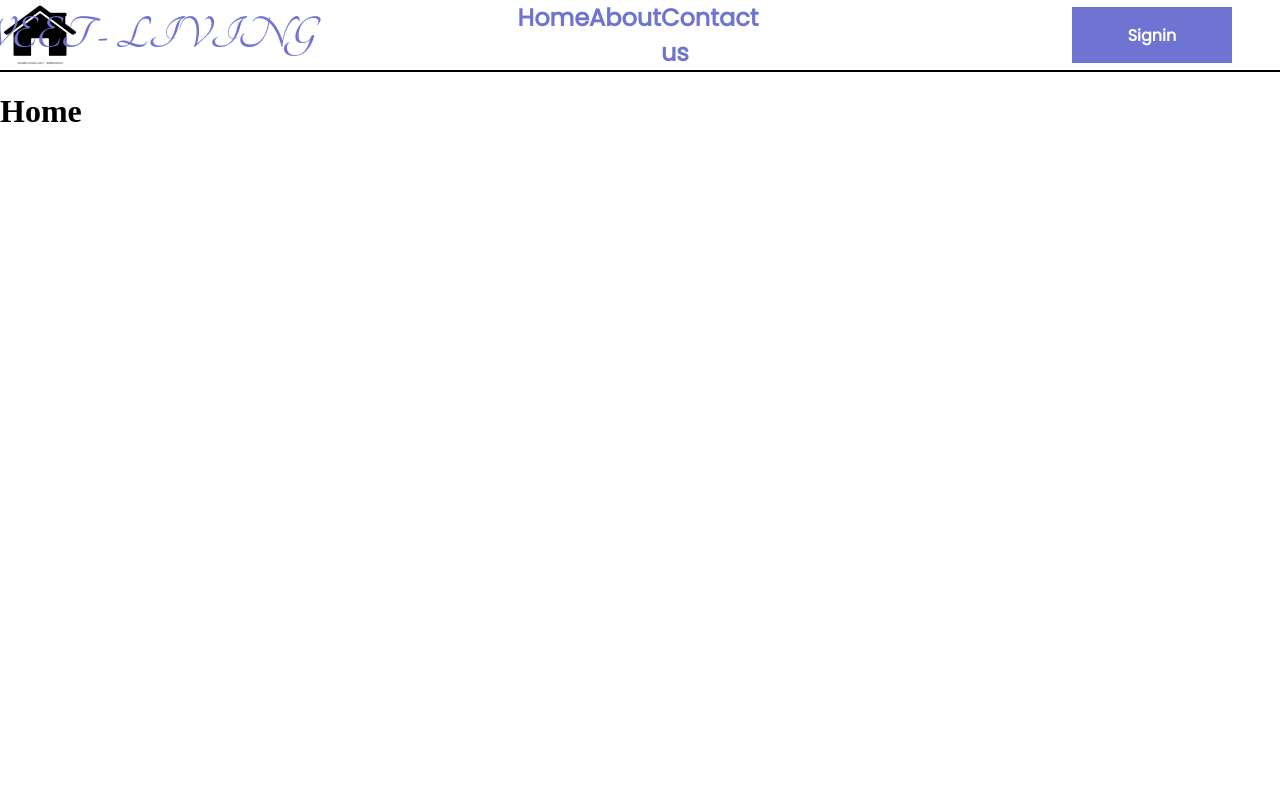
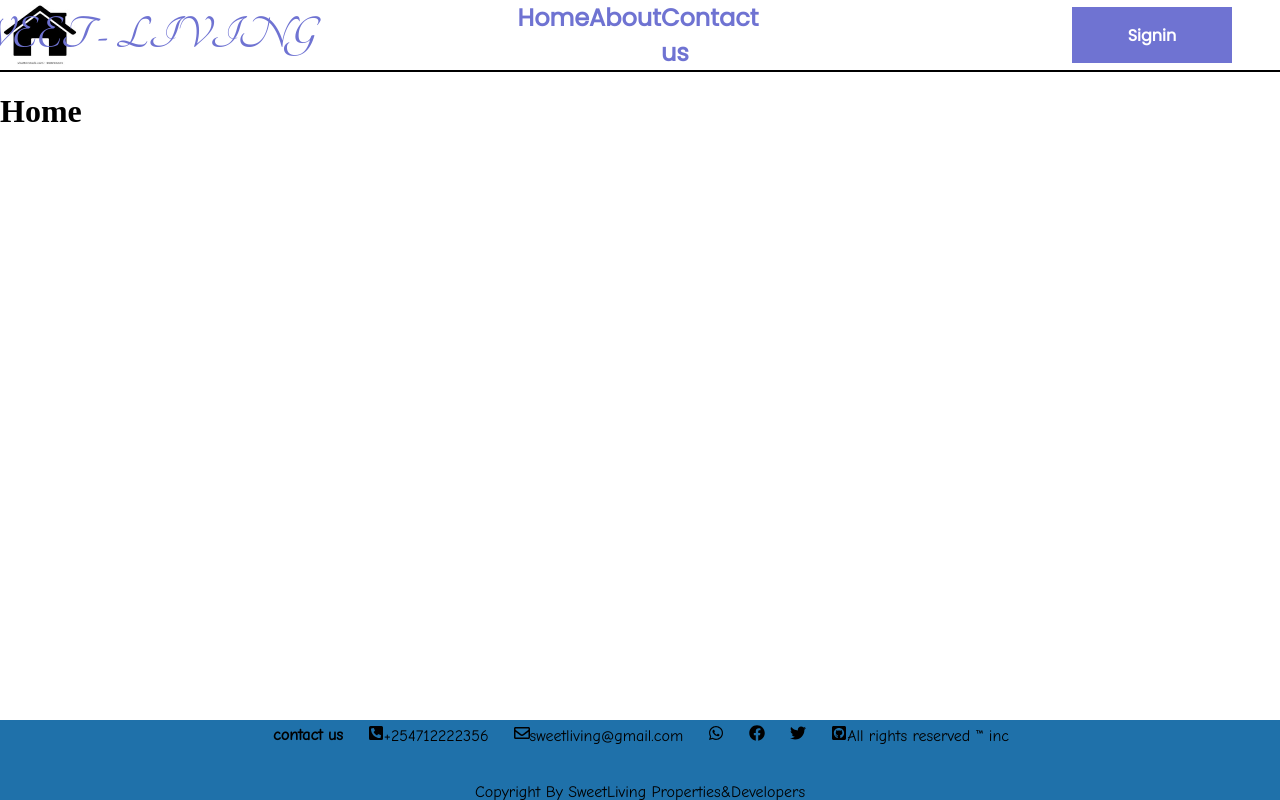
Before and after one commit to codertinie/sweet-living-frontend, a React (Create React App) app: page /home in a window 1280 px wide. Built offline with nearby package versions, Linux system fonts and the light colour scheme.

Commit message:
FH-21 completed footer

```diff
--- a/package.json
+++ b/package.json
@@ -3,12 +3,15 @@
   "version": "0.1.0",
   "private": true,
   "dependencies": {
+    "@fortawesome/free-brands-svg-icons": "^6.2.1",
     "@testing-library/jest-dom": "^5.16.5",
     "@testing-library/react": "^13.4.0",
     "@testing-library/user-event": "^13.5.0",
     "react": "^18.2.0",
+    "react-bootstrap": "^2.7.0",
     "react-dom": "^18.2.0",
     "react-icons": "^4.7.1",
+    "react-responsive-modal": "^6.4.1",
     "react-scripts": "5.0.1",
     "styled-components": "^5.3.6",
     "web-vitals": "^2.1.4"
--- a/src/components/footer/Footer.css
+++ b/src/components/footer/Footer.css
@@ -0,0 +1,28 @@
+@import url('https://fonts.googleapis.com/css2?family=Comic+Neue&family=Poppins&display=swap');
+.footer {
+    font-family: 'Comic Neue', cursive;
+    color: black;
+    display: flex;
+    background-color: #1f71aa;
+    height: 10vh;
+    width: 100%;
+    align-items: center;
+    justify-content: center;
+    /* min-height: calc(10vh - 95px);*/
+    /* min-height: 100vh; */
+    flex-direction: column;
+    margin-top: auto;
+    position: fixed;
+    bottom: 0;
+}
+
+.section1 {
+    position: relative;
+    align-items: center;
+    text-align: center;
+    justify-content: center !important;
+    padding: 2px;
+    gap: 25px;
+    display: flex !important;
+    margin-left: 2px;
+}
--- a/src/components/footer/Footer.js
+++ b/src/components/footer/Footer.js
@@ -1,15 +1,29 @@
 import React from 'react';
 import './Footer.css'
-import { FaPhoneSquareAlt, FaRegEnvelope,  FaGithubSquare, } from "react-icons/fa";
+import { FaPhoneSquareAlt, FaRegEnvelope, FaWhatsapp, FaTwitter, FaGithubSquare, FaFacebook, FaWhatsappSquare, } from "react-icons/fa";
 
 
 function Footer() {
   return(
     <div className='footer'>
       <div className='section1'>
-        <h4></h4>
-      </div>
+        <h4>contact us</h4>
+        <p><FaPhoneSquareAlt/>
+                +254712222356</p>
+                <p><FaRegEnvelope/>
+                sweetliving@gmail.com</p>
+                <p><FaWhatsapp/></p>
+                <p><FaFacebook/></p>
+                <p><FaTwitter/></p>
+                <p><FaGithubSquare/>All rights reserved &trade; inc</p>
+                </div>
+                <div className='section2'>
+                <p>Copyright By SweetLiving Properties&Developers</p>
+                </div>
+
     </div>
-  );
+  )
+
+
 }
 export default Footer;
```
Also changed, not shown: src/components/footer/FooterStyles.js (added), 1 other file (tests, documents, lock files or other folders).
